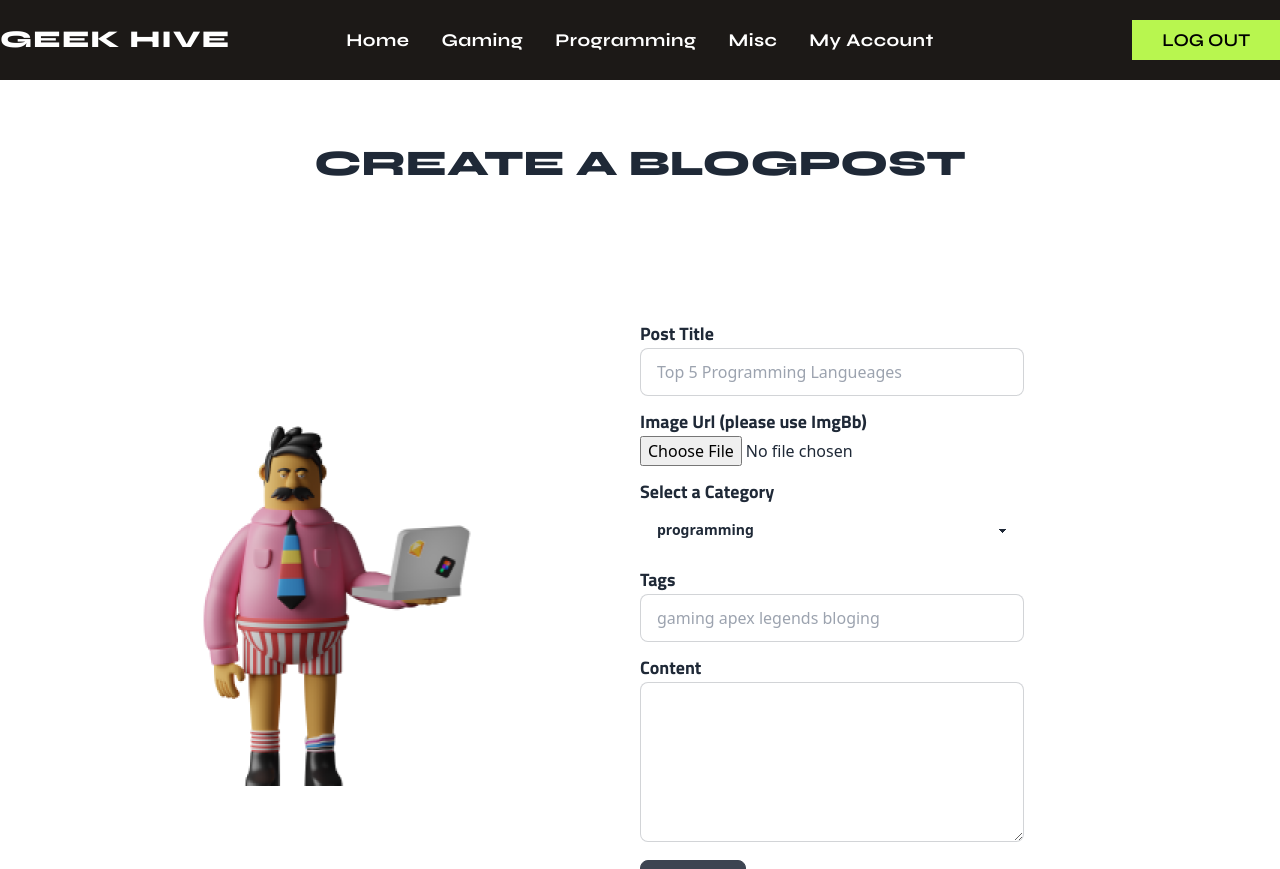
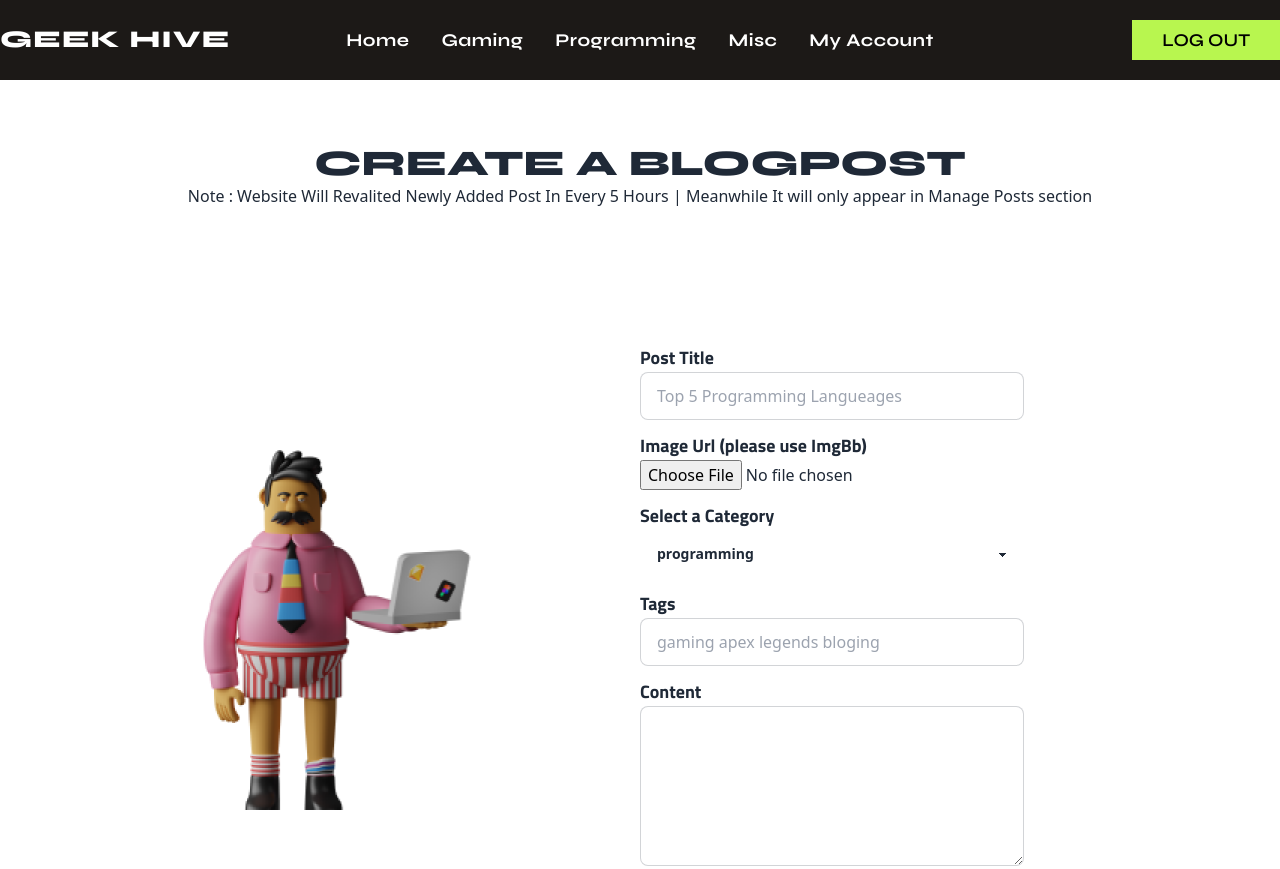
Before and after one commit to Alapottra-troj1n/geek-hive-next.js, a Next.js app: page /addblog in a window 1280 px wide. Shown: the top 869 px of the page. Built offline with nearby package versions, Linux system fonts and the light colour scheme; no server answers; sample sign-in values are in the browser's storage.

Commit message:
added the revalidate notice

```diff
--- a/pages/addblog.jsx
+++ b/pages/addblog.jsx
@@ -90,7 +90,7 @@ const Addblog = () => {
 
 
             <h2 className='text-center font-type text-2xl lg:text-4xl font-black' >CREATE A BLOGPOST</h2>
-
+            <h2 className='text-center'>Note : Website Will Revalited Newly Added Post In Every 5 Hours | Meanwhile It will only appear in Manage Posts section</h2>
             <div className='grid grid-cols-1 lg:grid-cols-[50%,50%] my-24' >
                 <div className='flex justify-center items-center'>
                     <div className='relative w-96 h-96'>
--- a/pages/manage.jsx
+++ b/pages/manage.jsx
@@ -13,7 +13,9 @@ const Manage = ({posts}) => {
 
     return (
         <div className='py-36 px-5 lg:px-0' >
+
             <h2 className='text-center font-type font-black text-2xl lg:text-4xl pb-28' >MANAGE POSTS</h2>
+
             <div className='grid grid-cols-1 md:grid-cols-2 lg:grid-cols-3 max-w-7xl mx-auto place-items-center gap-10'>
             {data ? data?.map(post => <PostCard setDeletePromt={setDeletePromt} setPostDelete={setPostDelete} key={post.id} data={post} />) : <p className='text-center' >No Posts Found</p>}
             </div>
```
